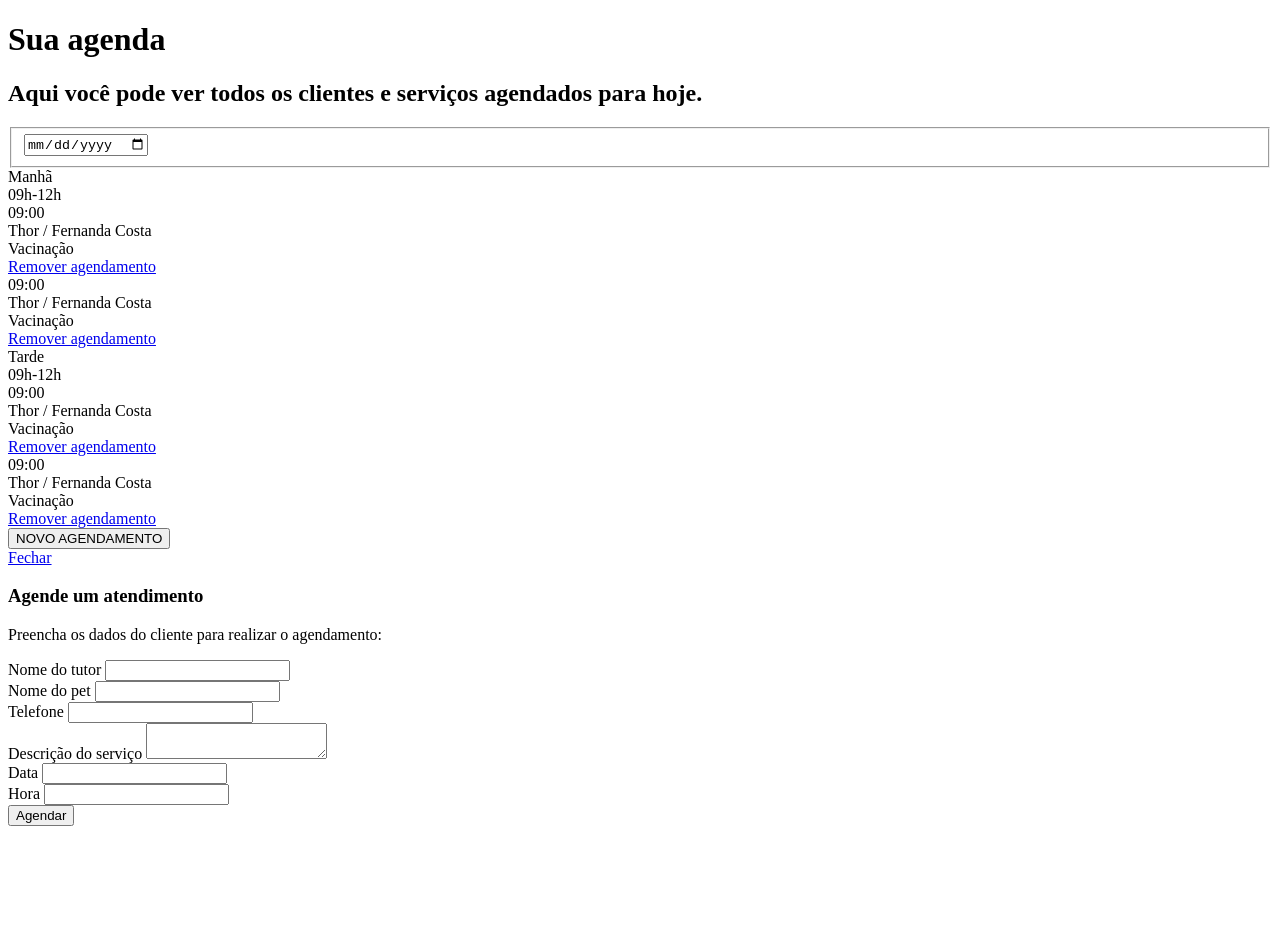
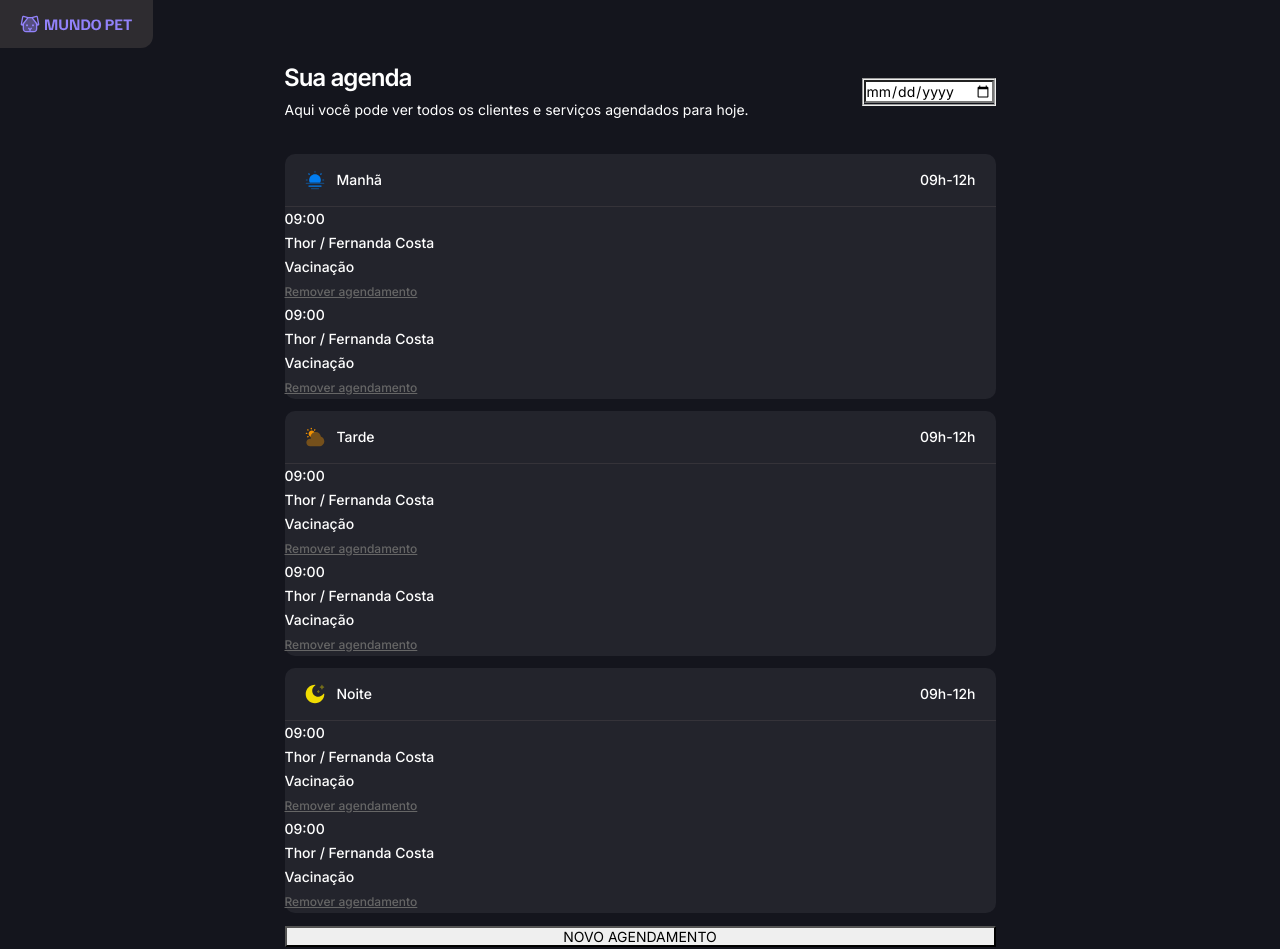
Before and after one commit to robertourias/agendamento-pet, a website built with webpack: page index.html in a window 1280 px wide. Before the commit the page ends 834 px from the top, so only its background shows below. Built offline with nearby package versions, Linux system fonts and the light colour scheme.

Commit message:
criação dos componetes inicial

```diff
--- a/index.html
+++ b/index.html
@@ -1,11 +1,18 @@
 <!DOCTYPE html>
 <html lang="en">
 <head>
+  <link rel="preconnect" href="https://fonts.googleapis.com">
+  <link rel="preconnect" href="https://fonts.gstatic.com" crossorigin>
   <meta charset="UTF-8">
   <meta name="viewport" content="width=device-width, initial-scale=1.0">
   <title>Agendamento Pet</title>
+  <link href="https://fonts.googleapis.com/css2?family=Inter+Tight:ital,wght@0,100..900;1,100..900&family=Roboto+Flex:opsz,wght@8..144,100..1000&family=Roboto+Mono:ital,wght@0,100..700;1,100..700&family=Sora:wght@100..800&display=swap" rel="stylesheet">
+  <link href="https://fonts.googleapis.com/css2?family=Inter+Tight:ital,wght@0,100..900;1,100..900&family=Inter:ital,opsz,wght@0,14..32,100..900;1,14..32,100..900&family=Roboto+Flex:opsz,wght@8..144,100..1000&family=Roboto+Mono:ital,wght@0,100..700;1,100..700&family=Sora:wght@100..800&display=swap" rel="stylesheet">
+
 </head>
 <body>
+  <a href="/" class="logo"><img src="./src/assets/logo.svg" alt="Mundo Pet"></a>
+
   <div class="container">
     <header class="header">
       <hgroup>
@@ -20,7 +27,10 @@
     <main>
       <div class="card">
         <header>
-          <div class="period">Manhã</div>
+          <div class="period">
+            <img src="./src/assets/morning.svg" alt="">
+            Manhã
+          </div>
           <div class="range-hour">09h-12h</div>
         </header>
         <div class="line">
@@ -35,10 +45,34 @@
           <div class="col-service">Vacinação</div>
           <div class="col-control"><a href="#">Remover agendamento</a></div>
         </div>
-
+      </div>
       <div class="card">
         <header>
-            <div class="period">Tarde</div>
+          <div class="period">
+            <img src="./src/assets/afternoon.svg" alt="">
+            Tarde
+          </div>
+          <div class="range-hour">09h-12h</div>
+        </header>
+        <div class="line">
+          <div class="col-hour">09:00</div>
+          <div class="col-who">Thor / Fernanda Costa</div>
+          <div class="col-service">Vacinação</div>
+          <div class="col-control"><a href="#">Remover agendamento</a></div>
+        </div>
+        <div class="line">
+          <div class="col-hour">09:00</div>
+          <div class="col-who">Thor / Fernanda Costa</div>
+          <div class="col-service">Vacinação</div>
+          <div class="col-control"><a href="#">Remover agendamento</a></div>
+        </div>
+      </div>
+      <div class="card">
+        <header>
+          <div class="period">
+            <img src="./src/assets/night.svg" alt="">
+            Noite
+          </div>
           <div class="range-hour">09h-12h</div>
         </header>
         <div class="line">
--- a/src/main.js
+++ b/src/main.js
@@ -5,6 +5,10 @@ import "./libs/days"
 
 // CSS
 import "./styles/global.css"
+import "./styles/layout.css"
+import "./styles/form.css"
+import "./styles/card.css"
+import "./styles/modal.css"
 
 
 // JS
--- /dev/null
+++ b/src/styles/card.css
@@ -0,0 +1,23 @@
+.card {
+  background-color: var(--background-tertiary);
+  border-radius: 10px;
+
+
+  header {
+    display: flex;
+    align-items: center;
+    justify-content: space-between;
+    border-bottom: 1px solid var(--border-divisor);
+    padding: 14px 20px;
+
+    .period {
+      display: flex;
+      align-items: center;
+      gap: 12px;
+    }
+  }
+
+  .line {
+
+  }
+}
--- a/src/styles/global.css
+++ b/src/styles/global.css
@@ -1 +1,75 @@
-* {}
+:root {
+  --font-inter-tight: "Inter Tight", sans-serif;
+  --font-inter: "Inter", sans-serif;
+
+  --content-primary: #FFFFFF;
+  --content-secondary: #98959D;
+  --content-tertiary: #666666;
+  --content-brand: #9282FA;
+  --background-primary: #151515;
+  --background-secondary: #1E1E1E;
+  --background-tertiary: #23242C;
+  --background-brand: #9282FA;
+  --background-highlights: #BDB4FA;
+  --border-primary: #3E3C41;
+  --border-secondary: #86818C;
+  --border-brand: #9282FA;
+  --border-divisor: #353339;
+
+  --p-md: 500 14px/24px var(--font-inter);
+  --p-sm: 500 12px/16px var(--font-inter);
+  --label-lg: 600 16px/24px var(--font-inter);
+  --label-md: 600 14px/24px var(--font-inter);
+  --label-sm: 600 12px/16px var(--font-inter);
+
+}
+
+*,
+*::before,
+*::after {
+  margin: 0;
+  padding: 0;
+  box-sizing: border-box;
+}
+
+body {
+  font: var(--p-md);
+  color: var(--content-primary);
+  background-color: #14151D;
+}
+
+a {
+  font: 500 12px/16px var(--font-inter);
+  color: var(--content-tertiary);
+
+  &:hover, &:active {
+    color: var(--content-primary);
+    text-decoration: underline;
+  }
+}
+
+p {
+
+}
+
+h1, h2 {
+  margin: 0;
+  font-size: inherit;
+  font-weight: 400;
+}
+
+button,
+input {
+  font-family: inherit;
+  font-size: 100%;
+  margin: 0;
+  padding: 0;
+  appearance: none;
+  width: 100%;
+  outline: none;
+}
+
+.title {
+  font: 600 24px/32px var(--font-inter-tight);
+  margin-bottom: 4px;
+}
--- /dev/null
+++ b/src/styles/layout.css
@@ -0,0 +1,28 @@
+.container {
+  max-width: 711px;
+  margin: 0 auto;
+}
+
+.logo {
+  display: flex;
+  align-items: center;
+  justify-content: center;
+  width: 153px;
+  padding: 12px 20px;
+  border-bottom-right-radius: 12px;
+  background-color: #2E2C30;
+  margin-bottom: 14px;
+}
+
+.header {
+  display: flex;
+  align-items: center;
+  justify-content: space-between;
+  margin-bottom: 32px;
+}
+
+main {
+  display: flex;
+  flex-direction: column;
+  gap: 12px;
+}
--- /dev/null
+++ b/src/styles/modal.css
@@ -0,0 +1,3 @@
+.modal {
+  display: none;
+}
```
Also changed, not shown: src/styles/form.css (added). Lines whose indentation alone changed are shown as unchanged.
